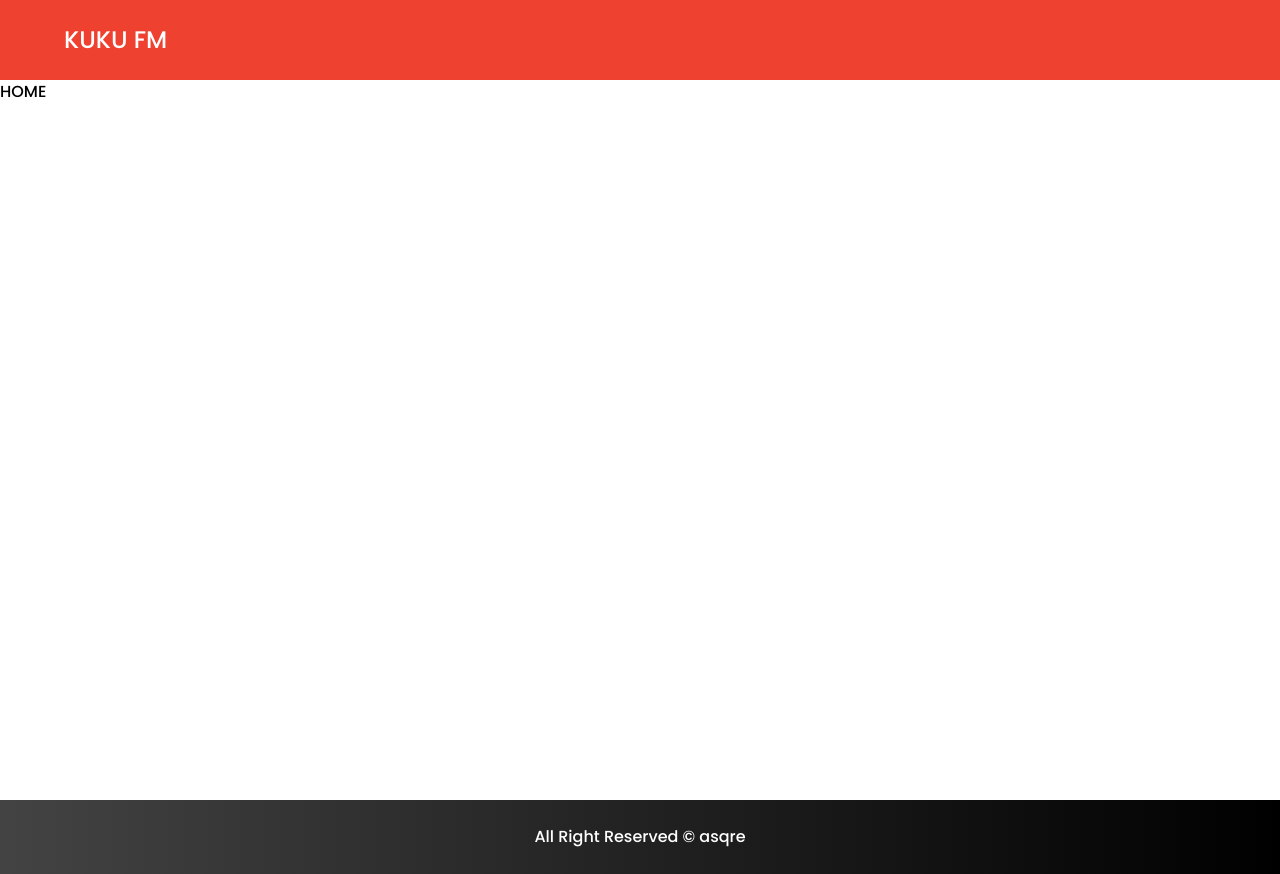
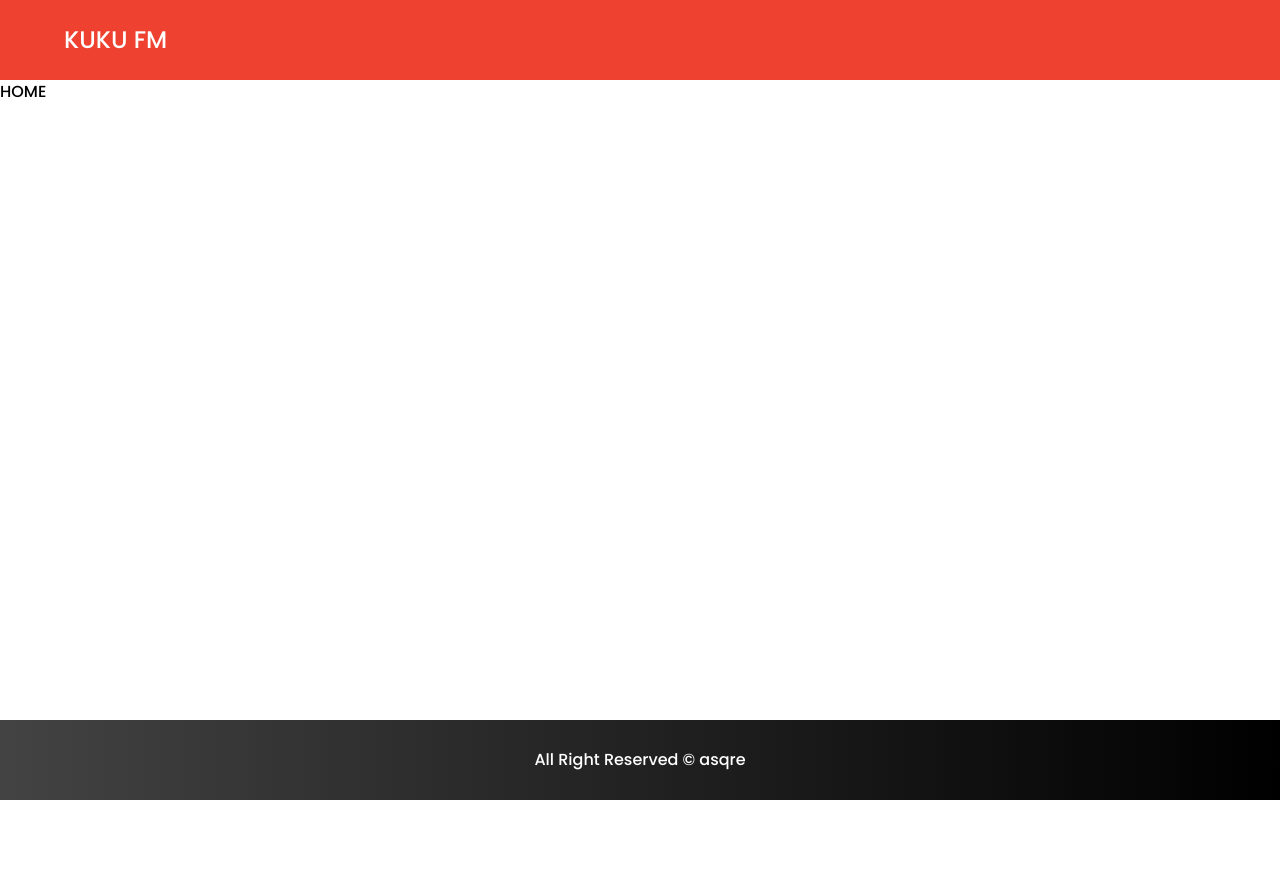
Before and after one commit to asqre/kuku-FM, a React (Create React App) app in the folder client/: page / in a window 1280 px wide. After the commit the page ends 800 px from the top, so only its background shows below. Built offline with nearby package versions, Linux system fonts and the light colour scheme.

Commit message:
fixed height

```diff
--- a/client/src/components/Layout.js
+++ b/client/src/components/Layout.js
@@ -6,7 +6,7 @@ const Layout = ({ children }) => {
   return (
     <div>
       <Header />
-      <main className="min-h-[90vh]">{children}</main>
+      <main className="min-h-[80vh]">{children}</main>
       <Footer />
     </div>
   );
--- a/client/src/index.css
+++ b/client/src/index.css
@@ -14,7 +14,11 @@
 
 /* ==========Footer============ */
 .footer {
+  height: 10vh;
   color: white;
+  display: flex;
+  justify-content: center;
+  align-items: center;
   padding: 25px;
   background: #000000;
   background: -webkit-linear-gradient(
```
